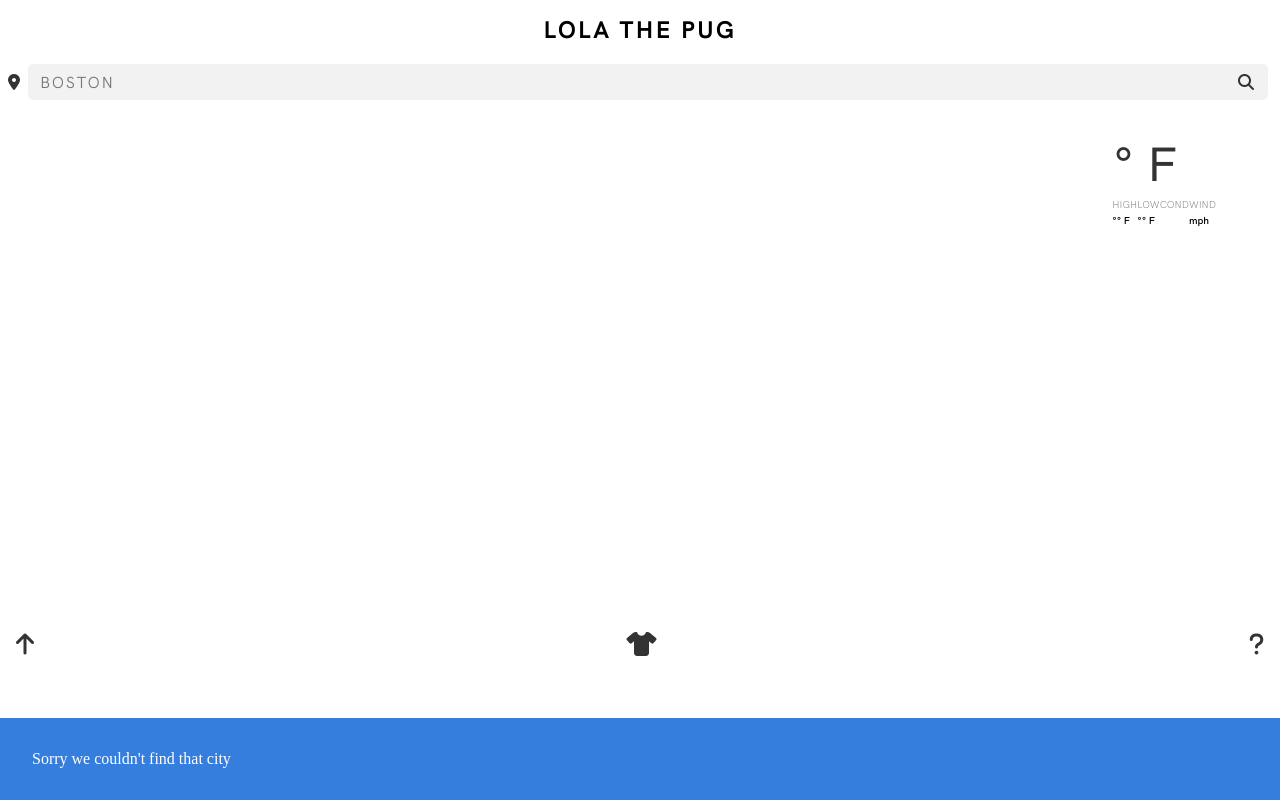
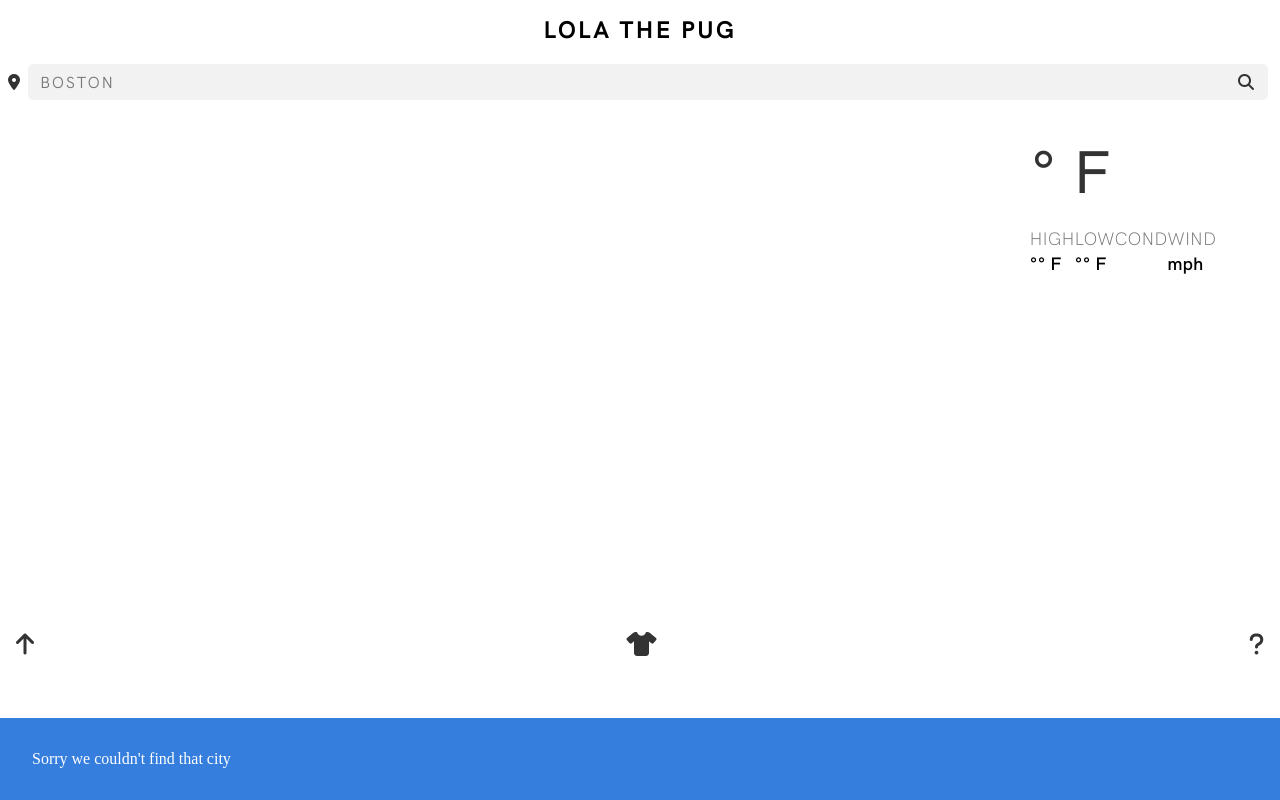
Before and after one commit to cbowser/lola-weather, a plain HTML site: page index.html in a window 1280 px wide. Drawn offline with nearby package versions, Linux system fonts and the light colour scheme; no server answers; a web font is replaced by a local one.

Commit message:
text size

```diff
--- a/css/main.css
+++ b/css/main.css
@@ -168,7 +168,7 @@
 
 
 .tempy {
-  font-size: 3rem;
+  font-size: 60px;
 }
 
 
@@ -215,7 +215,7 @@ button:focus{
 
 
 .smalltext {
-  font-size: 10px;
+  font-size: 18px;
 }
 
 
--- a/index.html
+++ b/index.html
@@ -95,11 +95,11 @@
   <!--LOCATION NAME-->
     <div class="ttu smalltext pb0 mb0 gray">
 
-    <p class="grotesk"><span class="" id="location-name"></span></p>
+    <p class="grotesklight"><span class="" id="location-name"></span></p>
     </div>
 
   <!--LARGE TEMPERATURE-->
-    <div class="groteskmed black-80 pt0">
+    <div class="groteskmed black-80 pt0 pb3">
     <p class="tempy pb2"><span id="temp"></span>&deg; F</p>
     </div>
 
@@ -126,7 +126,6 @@
 
     <!--hot paragraph-->
     <div class="description hidethis warmpara pt3 bt b--moon-gray">
-      <p class="smalltext grotesk ttu gray pb1">Lola Says...</p>
     <p class="black groteskmed f4">Grab a Designer Sweatshirt, PBR, and a Diary. Lorem ipsum dolor sit amet, consectetur adipisicing elit, sed do eiusmod tempor incididunt ut labore et dolore magna aliqua. Ut enim ad minim veniam, quis nostrud exercitation ullamco laboris nisi ut aliquip ex ea commodo consequat.</p>
     </div>
 
```
